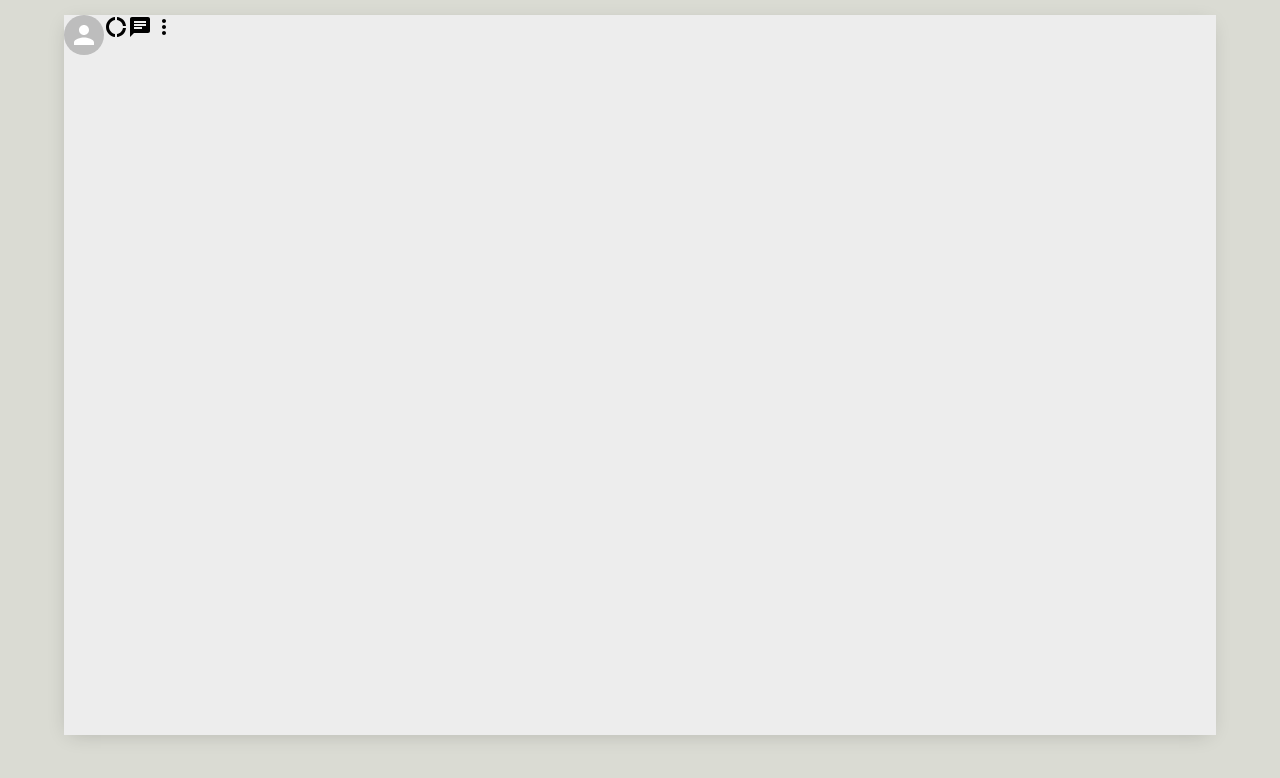
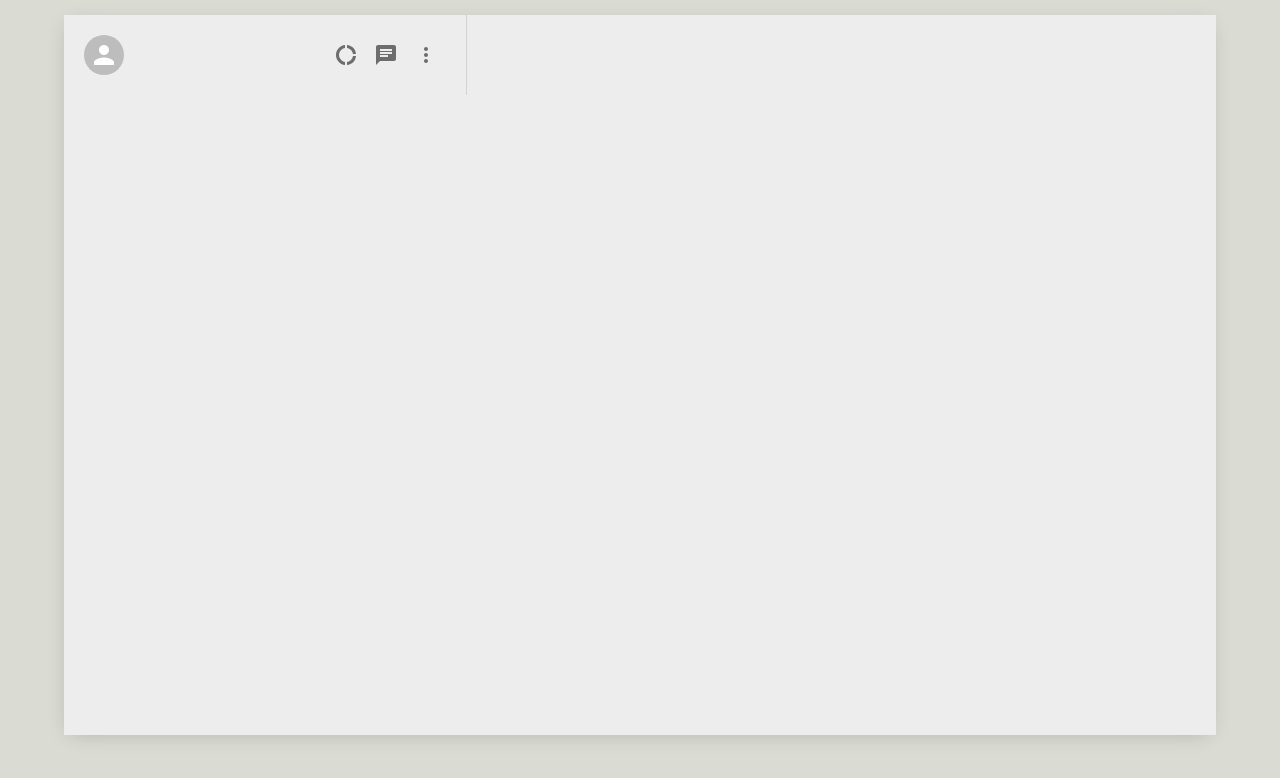
Before and after one commit to shakhawatsalam/whatsApp_clone, a React (Create React App) app: page / in a window 1280 px wide. Shown: the top 778 px of the page. Built offline with nearby package versions, Linux system fonts and the light colour scheme.

Commit message:
some button is added

```diff
--- a/src/Components/Sidebar/Sidebar.css
+++ b/src/Components/Sidebar/Sidebar.css
@@ -1,3 +1,16 @@
+.sidebar{
+    flex: 0.35;
+}
+
 .sidebar_header{
     display: flex;
+    justify-content: space-between;
+    padding: 20px;
+    border-right: 1px solid lightgray;
 }
+.sidebar__headerRight{
+    display: flex;
+    align-items: center;
+    justify-content: space-between;
+    min-width: 10vh;
+}
--- a/src/Components/Sidebar/Sidebar.js
+++ b/src/Components/Sidebar/Sidebar.js
@@ -1,6 +1,7 @@
 import React from 'react';
 import './Sidebar.css'
 import Avatar from '@mui/material/Avatar';
+import IconButton from '@mui/material/IconButton';
 import DonutLargeIcon from '@mui/icons-material/DonutLarge';
 import ChatIcon from '@mui/icons-material/Chat';
 import { MoreVert } from '@mui/icons-material';
@@ -10,9 +11,17 @@ const Sidebar = () => {
             <div className="sidebar_header">
                 <Avatar></Avatar>
                 <div className='sidebar__headerRight'>
-                    <DonutLargeIcon />
-                    <ChatIcon />
-                    <MoreVert></MoreVert>
+                    <IconButton>
+                        <DonutLargeIcon />
+                    </IconButton>
+                    <IconButton>
+                        <ChatIcon />
+                    </IconButton>
+                    <IconButton>
+                        <MoreVert></MoreVert>
+                    </IconButton>
+
+
                 </div>
             </div>
             <div className='sidebar_search'>
```
